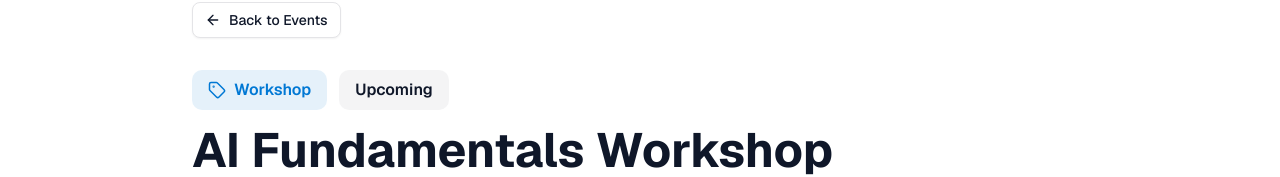
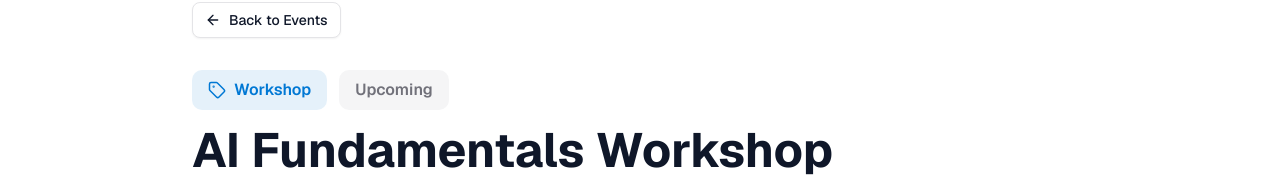
Before and after one commit to aicommunitysl/aicommunitysl-website, a Next.js app: page /events/1 in a window 1280 px wide. Shown: the part 642-819 px from the top of the page. Built offline with nearby package versions, Linux system fonts and the light colour scheme.

Commit message:
feat(events): Change event is upcoming colors in detials page (refs #1)

```diff
--- a/app/events/[id]/page.tsx
+++ b/app/events/[id]/page.tsx
@@ -77,7 +77,7 @@ export default async function EventDetailsPage({
                   <Tag size={18} />
                   {event.category}
                 </span>
-                <span className="px-4 py-2 rounded-lg bg-accent/95 font-semibold">
+                <span className="px-4 py-2 rounded-lg bg-accent/90 text-muted-foreground font-semibold">
                   {event.isUpcoming ? "Upcoming" : "Past"}
                 </span>
               </div>
```
